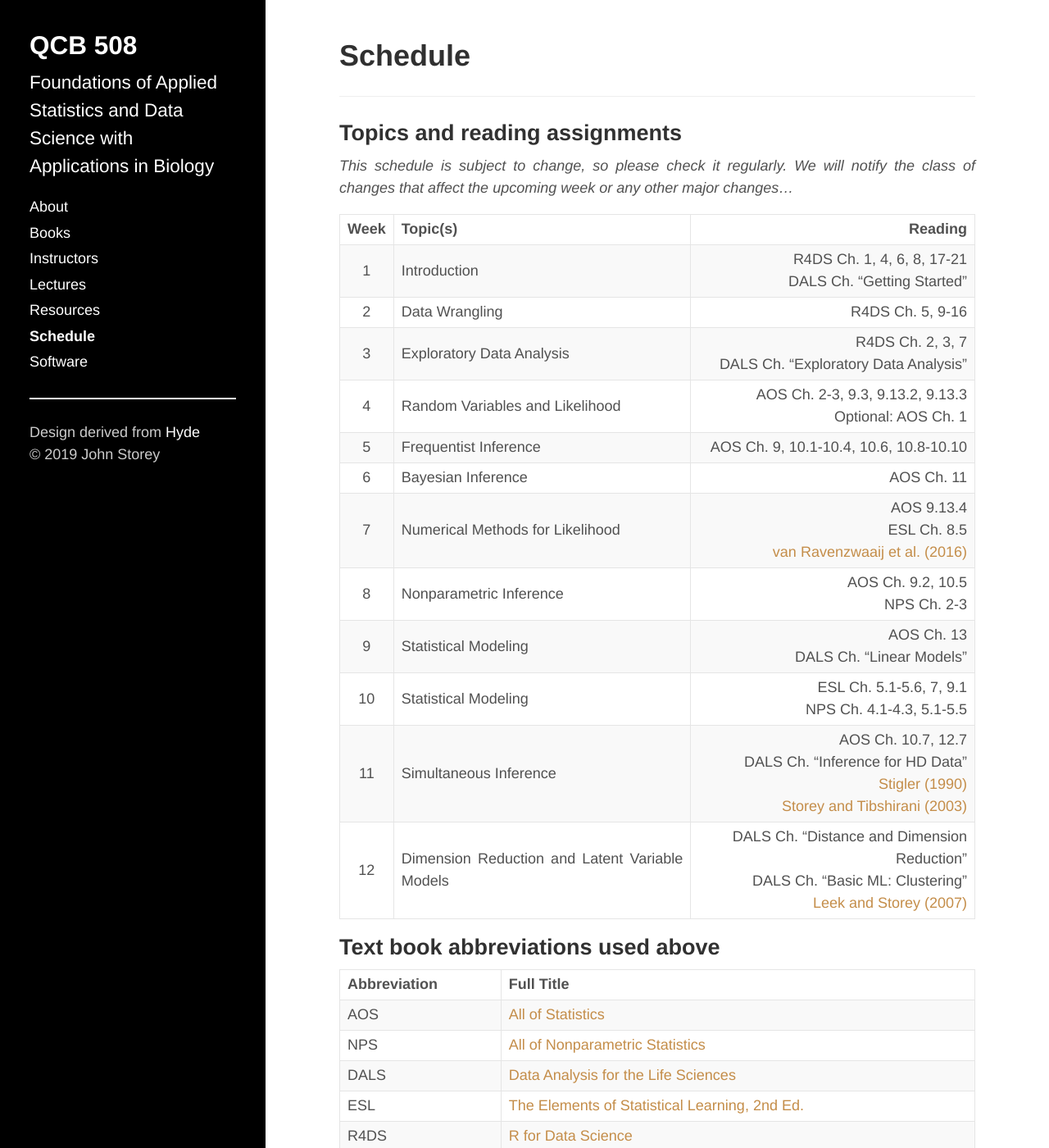
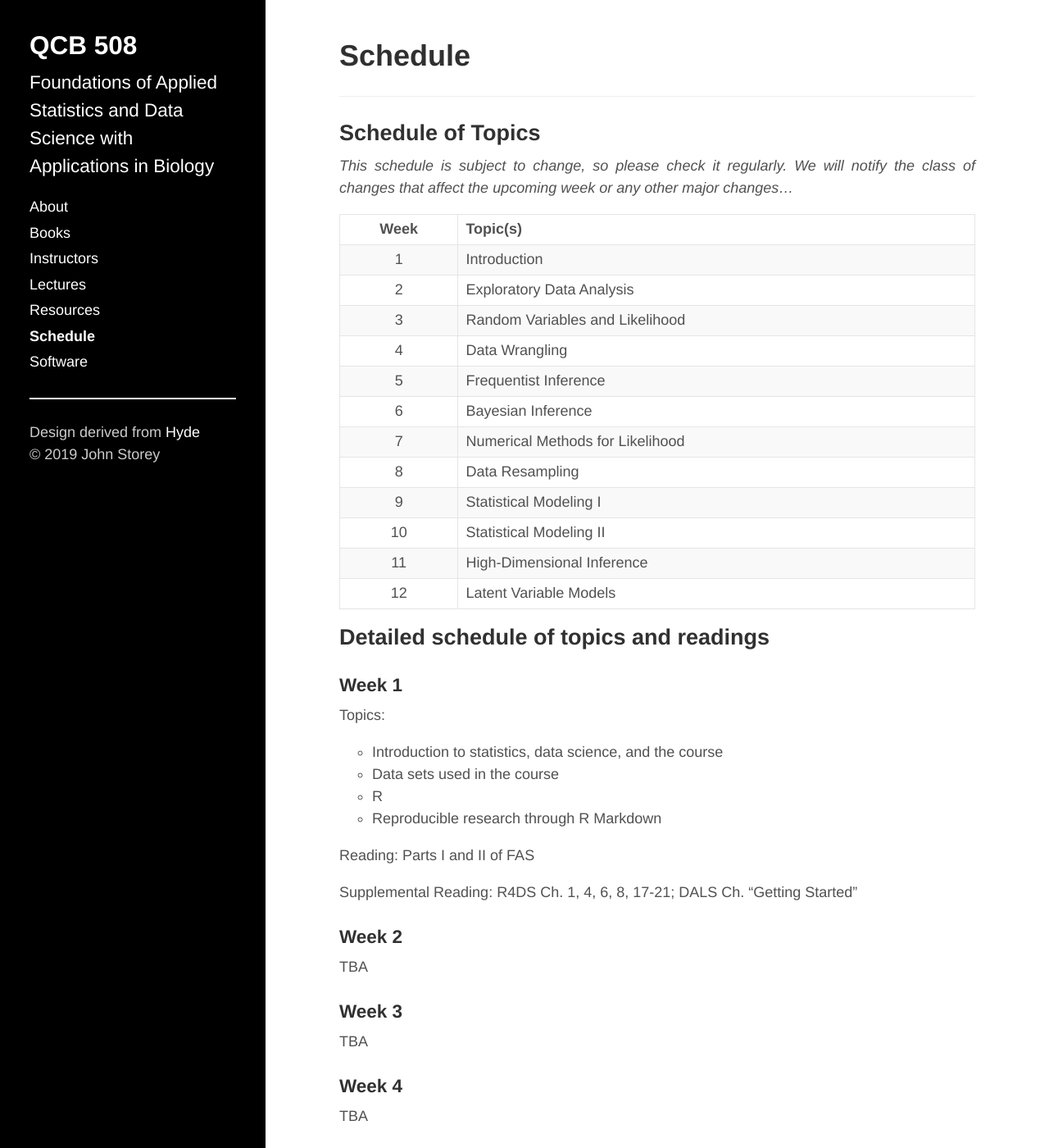
Before and after one commit to jdstorey/asdscourse2019, a Jekyll site: the page built from docs/schedule.md, in a window 1280 px wide and 1400 px high. Shown: the whole window at 82% size. Built offline with Jekyll 4.4.1, drawn with Linux system fonts in a browser that asks for light colours; some of the changed text lies outside the part shown.

Commit message:
First update for Spring 2019 semester.

```diff
--- a/docs/schedule.md
+++ b/docs/schedule.md
@@ -5,24 +5,83 @@ title: Schedule
 
 ---
 
-## Topics and reading assignments
+## Schedule of Topics
 
 *This schedule is subject to change, so please check it regularly.  We will notify the class of changes that affect the upcoming week or any other major changes...*
 
-|  Week  | Topic(s) | Reading |
-| :----: | -------- | ------: |
-| 1 | Introduction | R4DS Ch. 1, 4, 6, 8, 17-21 <br> DALS Ch. "Getting Started" |
-| 2 | Data Wrangling | R4DS Ch. 5, 9-16 |
-| 3 | Exploratory Data Analysis | R4DS Ch. 2, 3, 7 <br> DALS Ch. "Exploratory Data Analysis" |
-| 4 | Random Variables and Likelihood | AOS Ch. 2-3, 9.3, 9.13.2, 9.13.3 <br> Optional: AOS Ch. 1 |
-| 5 | Frequentist Inference | AOS Ch. 9, 10.1-10.4, 10.6, 10.8-10.10 |
-| 6 | Bayesian Inference | AOS Ch. 11 |
-| 7 | Numerical Methods for Likelihood | AOS 9.13.4 <br> ESL Ch. 8.5 <br> [van Ravenzwaaij et al. (2016)](http://link.springer.com/article/10.3758/s13423-016-1015-8)|
-| 8 | Nonparametric Inference | AOS Ch. 9.2, 10.5 <br> NPS Ch. 2-3 |
-| 9 | Statistical Modeling | AOS Ch. 13 <br> DALS Ch. "Linear Models" |
-| 10 | Statistical Modeling | ESL Ch. 5.1-5.6, 7, 9.1 <br> NPS Ch. 4.1-4.3, 5.1-5.5|
-| 11 | Simultaneous Inference | AOS Ch. 10.7, 12.7 <br> DALS Ch. "Inference for HD Data" <br> [Stigler (1990)](http://projecteuclid.org/euclid.ss/1177012274) <br> [Storey and Tibshirani (2003)](http://www.pnas.org/content/100/16/9440.full) |
-| 12 | Dimension Reduction and Latent Variable Models | DALS Ch. "Distance and Dimension Reduction" <br> DALS Ch. "Basic ML: Clustering" <br> [Leek and Storey (2007)](http://journals.plos.org/plosgenetics/article?id=10.1371/journal.pgen.0030161) |
+|  Week  | Topic(s) |
+| :----: | -------- |
+| 1 | Introduction |
+| 2 | Exploratory Data Analysis |
+| 3 | Random Variables and Likelihood |
+| 4 | Data Wrangling |
+| 5 | Frequentist Inference |
+| 6 | Bayesian Inference |
+| 7 | Numerical Methods for Likelihood |
+| 8 | Data Resampling |
+| 9 | Statistical Modeling I |
+| 10 | Statistical Modeling II |
+| 11 | High-Dimensional Inference |
+| 12 | Latent Variable Models |
+
+
+## Detailed schedule of topics and readings
+
+### Week 1
+
+Topics:
+
+- Introduction to statistics, data science, and the course
+- Data sets used in the course
+- R
+- Reproducible research through R Markdown
+
+Reading: Parts I and II of FAS
+
+Supplemental Reading: R4DS Ch. 1, 4, 6, 8, 17-21; DALS Ch. "Getting Started"
+
+### Week 2
+
+TBA
+
+### Week 3
+
+TBA
+
+### Week 4
+
+TBA
+
+### Week 5
+
+TBA
+
+### Week 6
+
+TBA
+
+### Week 7
+
+TBA
+
+### Week 8
+
+TBA
+
+### Week 9
+
+TBA
+
+### Week 10
+
+TBA
+
+### Week 11
+
+### Week 12
+
+TBA
+
 
 ## Text book abbreviations used above
 
@@ -32,6 +91,7 @@ AOS | [All of Statistics](https://pulsearch.princeton.edu/catalog/8865289)
 NPS | [All of Nonparametric Statistics](https://pulsearch.princeton.edu/catalog/6402948)
 DALS | [Data Analysis for the Life Sciences](https://leanpub.com/dataanalysisforthelifesciences)
 ESL | [The Elements of Statistical Learning, 2nd Ed.](http://statweb.stanford.edu/~tibs/ElemStatLearn/)
+FAS | [Foundations of Applied Statistics](https://jdstorey.github.io/fas/)
 R4DS | [R for Data Science](http://r4ds.had.co.nz)
 
 ## Notes
@@ -45,9 +105,9 @@ R4DS | [R for Data Science](http://r4ds.had.co.nz)
 
 | Assignment    | Due |
 | --------------|---------------------|
-| Homework 1    | 11:59PM on Feb. 23  |
-| Homework 2    | 11:59PM on Mar. 9   |
-| Homework 3    | 11:59PM on Mar. 30  |
-| Homework 4    | 11:59PM on Apr. 13  |
-| Homework 5    | 11:59PM on Apr. 27  |
-| Final Project | 5:00PM on May 16    |
+| Homework 1    | 11:59PM on Feb. 21  |
+| Homework 2    | 11:59PM on Mar. 7   |
+| Homework 3    | 11:59PM on Mar. 28  |
+| Homework 4    | 11:59PM on Apr. 11  |
+| Homework 5    | 11:59PM on Apr. 25  |
+| Take Home Final Exam | 11:59PM on May 14   |
```
Also changed, not shown: docs/books.md (+5 -3 lines), docs/index.md (+2 -2 lines), docs/instructors.md (+2 -2 lines), docs/lectures.md (+2 -18 lines), docs/resources.md (+3 -4 lines).
